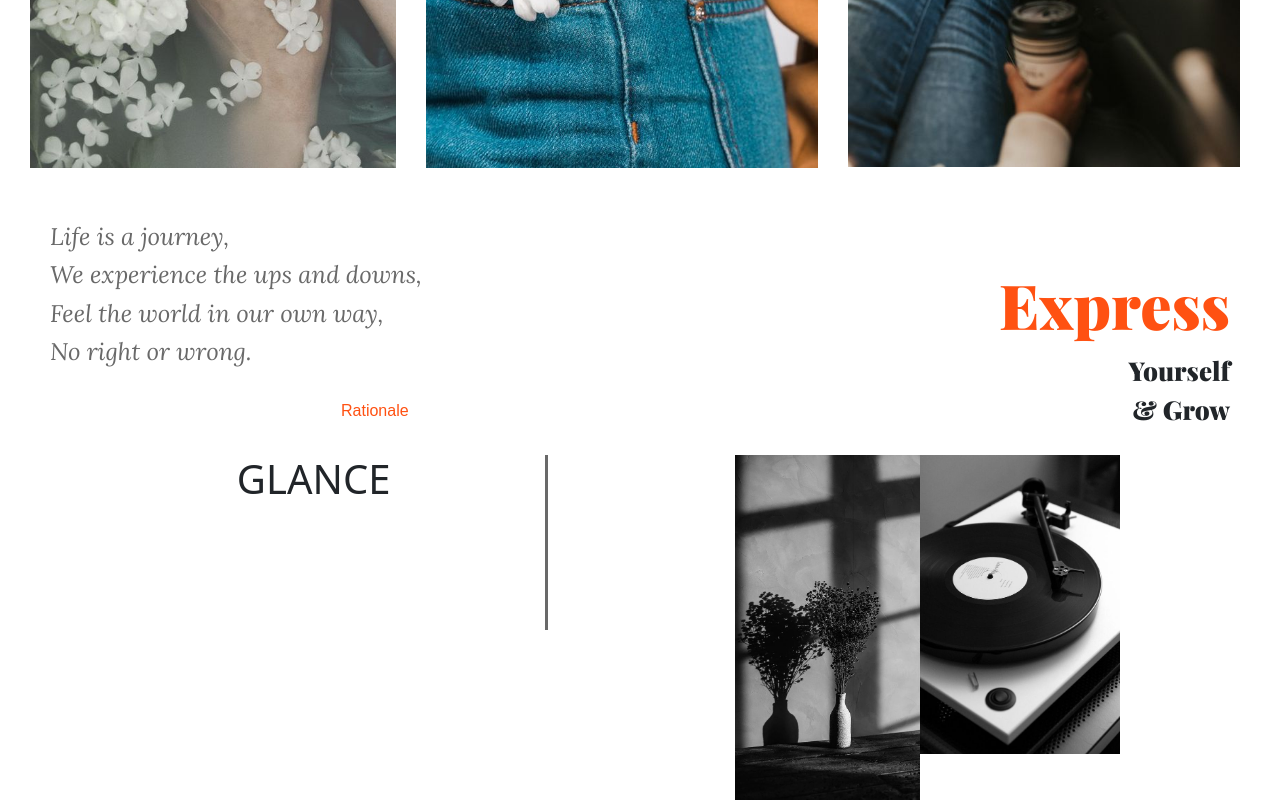
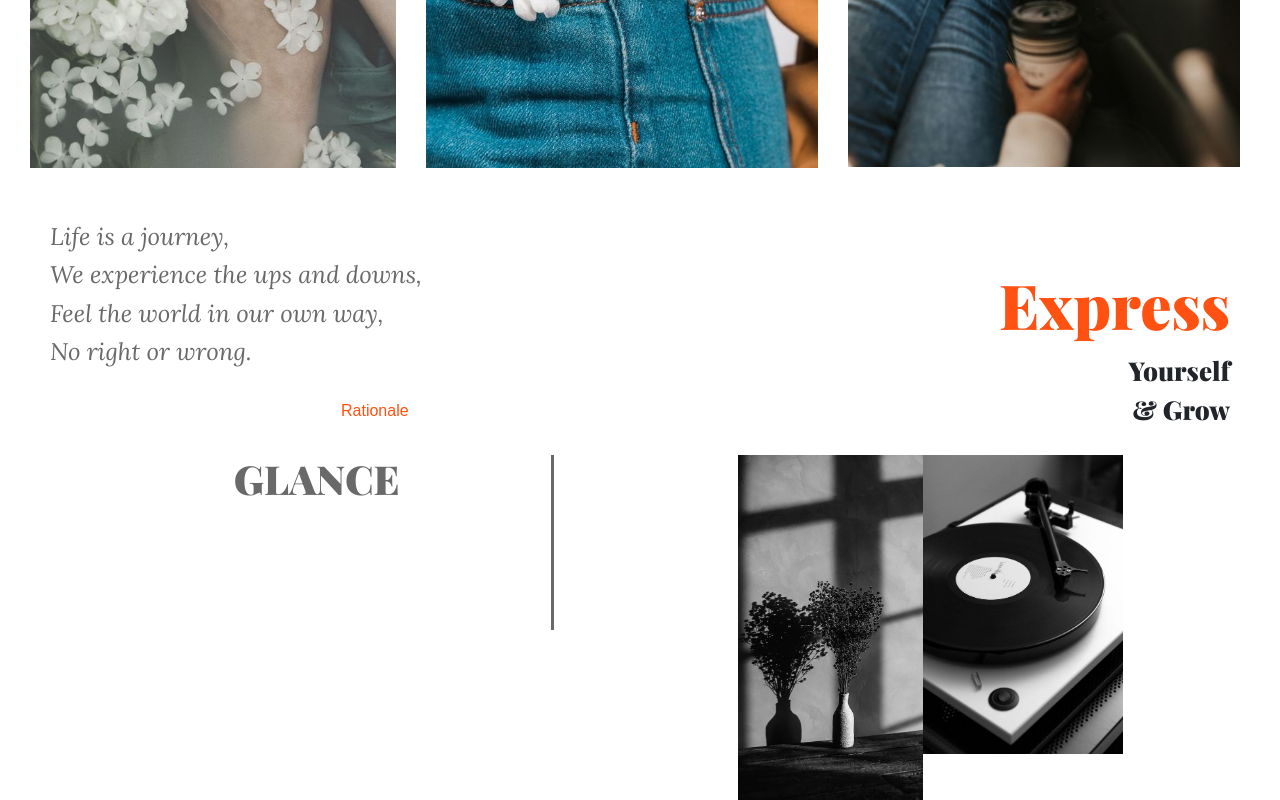
Before and after one commit to vanessatszching/Webpage-Says, a plain HTML site: page index.html in a window 1280 px wide. Shown: the part 561-1361 px from the top of the page. Drawn offline with nearby package versions, Linux system fonts and the light colour scheme; a web font is replaced by a local one.

Commit message:
glance font

```diff
--- a/style/style.css
+++ b/style/style.css
@@ -99,6 +99,14 @@
     justify-content: space-evenly;
 }
 
+#thirdLayerLeft{
+    color: dimgray;
+    font-family: 'Playfair Display', serif;
+    font-size: 50px;
+    padding-top: auto;
+    padding-bottom: auto;
+
+}
 .vl{
     border-left:3px solid dimgray;
     height: 175px;
```
